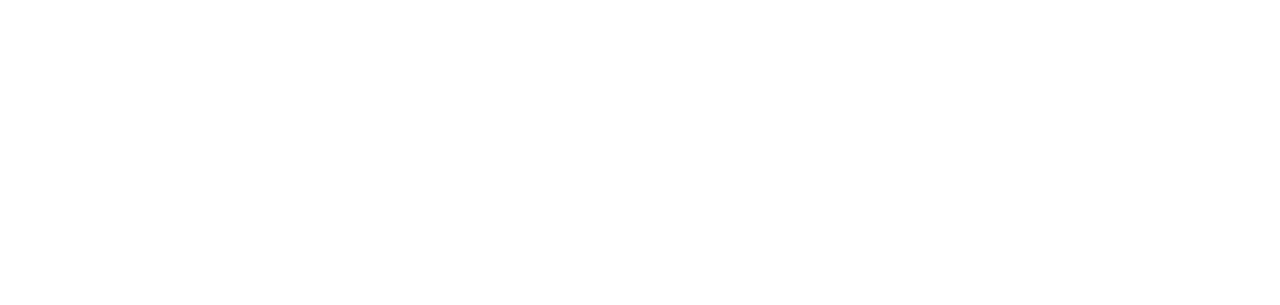
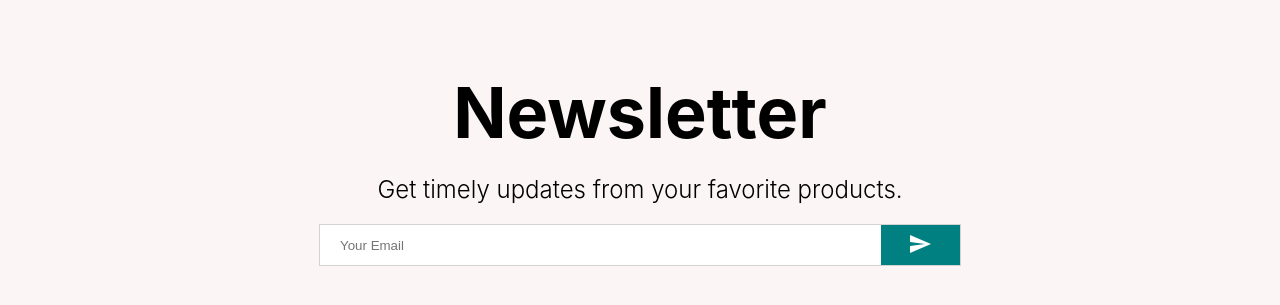
Before and after one commit to farajmfm/Zevon-Store-ECommerce-Web-Site, a React (Create React App) app: page / in a window 1280 px wide. Shown: the part 2391-2696 px from the top of the page. Before the commit the page ends 2296 px from the top, so only its background shows below. Built offline with nearby package versions, Linux system fonts and the light colour scheme; a web font is replaced by a local one.

Commit message:
tenth commit

```diff
--- /dev/null
+++ b/src/Components/Newsletter.jsx
@@ -0,0 +1,62 @@
+import styled from 'styled-components'
+import { Send } from '@material-ui/icons'
+import React from 'react'
+
+const Container = styled.div`
+    height: 60vh;
+    background-color: #fcf5f5;
+    display: flex;
+    align-items: center;
+    justify-content: center;
+    flex-direction: column;
+`;
+
+const Title = styled.h1`
+    font-size: 70px;
+    margin-bottom: 20px;
+`;
+
+const Description = styled.div`
+    font-size: 24px;
+    font-weight: 300;
+    margin-bottom: 20px;
+`;
+
+const InputContainer = styled.div`
+    width: 50%;
+    height: 40px;
+    background-color: white;
+    display: flex;
+    justify-content: space-between;
+    border: 1px solid lightgray;
+`;
+
+const Input = styled.input`
+    border: none;
+    flex: 8;
+    padding-left: 20px;
+`;
+
+const Button = styled.button`
+    flex: 1;
+    border: none;
+    background-color: teal;
+    color: white;
+`;
+
+const Newsletter = () => {
+  return (
+    <Container>
+        <Title>Newsletter</Title>
+        <Description>Get timely updates from your favorite products.</Description>
+        <InputContainer>
+            <Input placeholder="Your Email" />
+            <Button>
+                <Send />
+            </Button>
+        </InputContainer>
+    </Container>
+  )
+}
+
+export default Newsletter
--- a/src/Pages/Home.jsx
+++ b/src/Pages/Home.jsx
@@ -4,6 +4,7 @@
 import Navbar from '../Components/Navbar'
 import Slider from '../Components/Slider'
 import Products from '../Components/Products'
+import Newsletter from '../Components/Newsletter'
 
 const Home = () => {
   return (
@@ -13,6 +14,7 @@
       <Slider />
       <Categories />
       <Products />
+      <Newsletter />
     </div>
   )
 }
```
Also changed, not shown: src/Components/Footer.jsx (added, +11 -0 lines).
